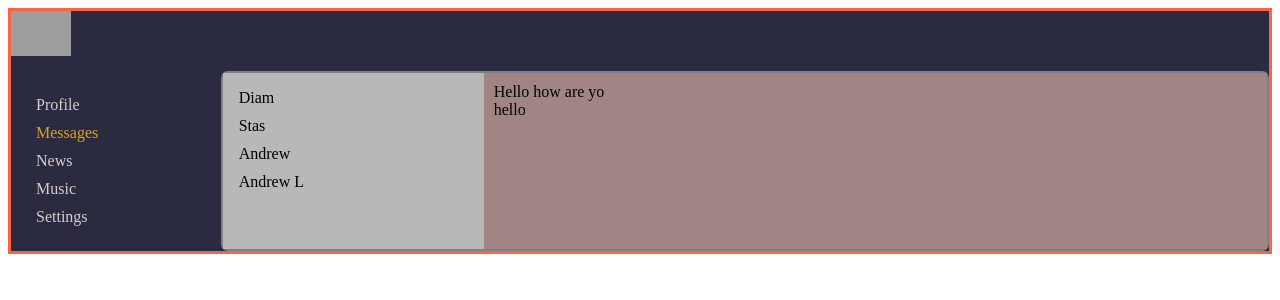
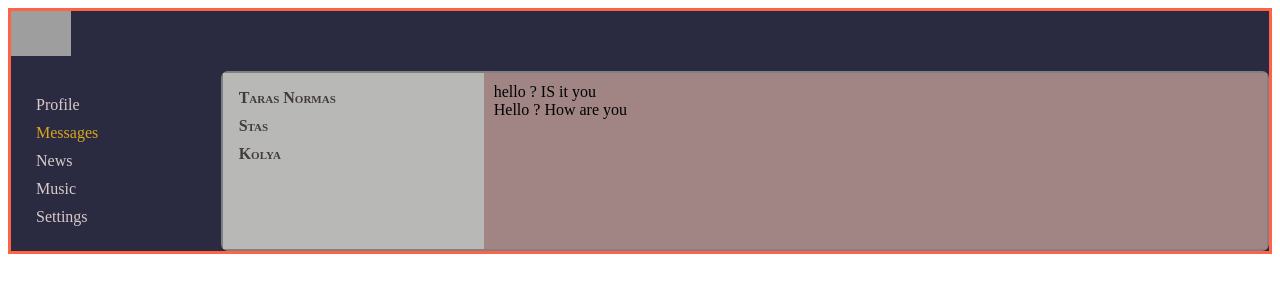
Before and after one commit to And111rey/react_rebux, a React (Create React App) app in the folder my-appls/: page /dialogs in a window 1280 px wide. Shown: the top 300 px of the page. Built offline with nearby package versions, Linux system fonts and the light colour scheme; grey boxes are pictures that could not be loaded; the HTML template or start-up script is replaced by a standard one.

Commit message:
created components mrssage_item, dialog

```diff
--- a/my-appls/src/App.js
+++ b/my-appls/src/App.js
@@ -8,7 +8,7 @@ import { Profile } from "./components/Profile/Profile"
 import { Dialogs } from "./components/Dialogs/Dialigs"
 
 
-const App = () => {
+const App = (props) => {
   return (
     <BrowserRouter>
     <div className="app-wrapper">
@@ -17,7 +17,8 @@ const App = () => {
 
       <Route path="/dialogs" component={Dialogs}/>
       <Route path="/profile" component={Profile} />
-
+      {/* <Route exact path="/dialogs" component={Dialogs}/> */}
+      {/* "exact" ->   используется для конкретизации урла */}
     </div>
     </BrowserRouter>
   )
--- a/my-appls/src/components/Dialogs/Dialigs.jsx
+++ b/my-appls/src/components/Dialogs/Dialigs.jsx
@@ -1,27 +1,38 @@
 import React from 'react';
+import { NavLink } from "react-router-dom"
 import "./Dialogs.css"
 
+
+const Dialog_Item = (props) => {
+    return(
+        <div className="item">
+            <NavLink to={"/dialogs/" + props.id}>{props.name}</NavLink>
+        </div>
+    )
+}
+
+
+const Message_Item = (props) => {
+    return (
+        <div className="messages" >
+            {props.mess}
+        </div>
+    )
+}
 
 const Dialogs = (props) => {
     return (
         <div className="dialogs">
             <div className="dialog_items">
-                <div className="item">
-                    Diam
-                </div>
-                <div className="item">
-                    Stas
-                </div>
-                <div className="item">
-                    Andrew
-                </div>
-                <div className="item">
-                    Andrew L
-                </div>
+
+                < Dialog_Item name="Taras Normas" id="1" />
+                < Dialog_Item name="Stas" id="2" />
+                < Dialog_Item name="Kolya" id="3" />
+
             </div>
             <div className="messages_item">
-                <div className="messages">Hello how are yo</div>
-                <div className="messages">hello</div>
+                < Message_Item mess="hello ? IS it you" />
+                < Message_Item mess="Hello ? How are you" />
             </div>
         </div>
     )
--- a/my-appls/src/components/Dialogs/Dialogs.css
+++ b/my-appls/src/components/Dialogs/Dialogs.css
@@ -5,12 +5,14 @@
     border-radius: 7px;
     display: grid;
     grid-template-columns: 1fr 3fr;
+
 }
 
 
 .dialog_items {
     background-color: rgb(184, 185, 182);
     padding: 11px;
+
 }
 
 .messages_item {
@@ -18,6 +20,15 @@
     padding: 10px;
 }
 
+.dialog_items .item a {
+    text-decoration: none;
+    color: rgb(65, 59, 59);
+    font-size: 16px;
+    font-style: inherit;
+    font-variant: small-caps;
+    font-weight: bold;
+}
+
 .dialog_items .item:hover  {
     background-color: rgb(206, 197, 197);
     border: 1px solid rgb(65, 63, 63);
--- a/my-appls/src/components/Navbar/Navbar.css
+++ b/my-appls/src/components/Navbar/Navbar.css
@@ -2,8 +2,8 @@
 .nav:hover {
     transition: all ease 0s;
     border-top: 1px solid grey;
-
     border-top-right-radius: 7px;
+    overflow: auto;
 }
 
 .nav a {
--- a/my-appls/src/components/Profile/Profile.jsx
+++ b/my-appls/src/components/Profile/Profile.jsx
@@ -1,17 +1,14 @@
 import React from "react"
 import { MyPosts } from "./MyPosts/MyPosts"
 import "./Profile.css"
+import { ProfileInfo } from "./Profile_Info/ProfileInfo"
 
 const Profile = () => {
     return (
             <div className="content">
-                <div>
-            <img src="https://encrypted-tbn0.gstatic.com/images?q=tbn:ANd9GcSOtTscO9jFvxMCxxGC7ROSxpjWaWdMXb6QGUr9VkW0QTiYkZsh&s"/>
-            </div>        <div>
-              avatar + description
+                < ProfileInfo />
+                < MyPosts />
             </div>
-            <MyPosts/>
-          </div>
     )
 }
 
--- /dev/null
+++ b/my-appls/src/components/Profile/Profile_Info/ProfileInfo.jsx
@@ -0,0 +1,19 @@
+import React from "react"
+import "./Profile_Info.css"
+
+
+const ProfileInfo = (props) => {
+    return(
+        <div>
+            <div>
+                <img src="https://encrypted-tbn0.gstatic.com/images?q=tbn:ANd9GcSOtTscO9jFvxMCxxGC7ROSxpjWaWdMXb6QGUr9VkW0QTiYkZsh&s"/>
+            </div>
+            <div>
+                ava+deskription
+            </div>
+       </div>
+    )
+}
+
+
+export { ProfileInfo }
```
Also changed, not shown: my-appls/src/App.css (+0 -12 lines), my-appls/src/components/Profile/Profile_Info/Profile_Info.css (added).
